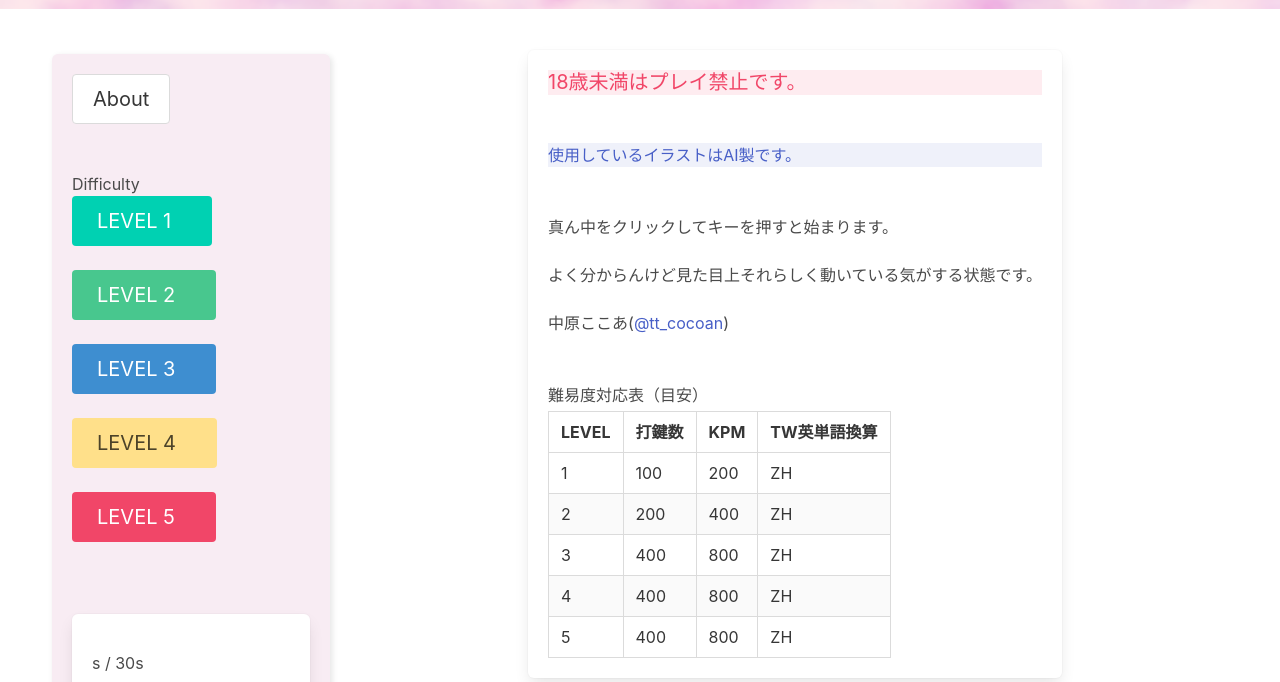
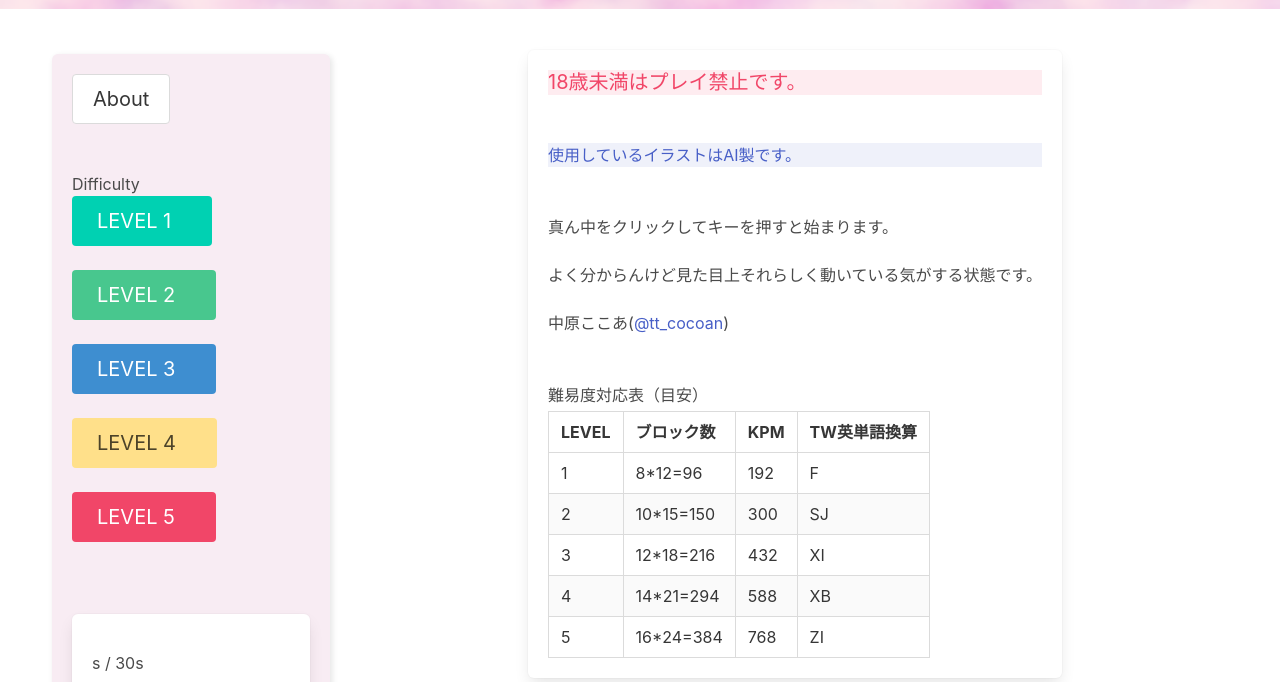
Before and after one commit to nakahara-c/datuityping, a plain HTML site: page index.html in a window 1280 px wide. Shown: the part 91-773 px from the top of the page. Drawn offline with nearby package versions, Linux system fonts and the light colour scheme; animation ran at ten frames a second; a web font is replaced by a local one.

Commit message:
難易度対応表

```diff
--- a/index.html
+++ b/index.html
@@ -86,7 +86,7 @@
 
             </div>
 
-            <div class="tile is-parent">
+            <div class="tile is-parent container">
 
                 <div id="area" class="is-relative mx-auto">
 
--- a/main.js
+++ b/main.js
@@ -29,7 +29,7 @@ function displayAbout () {
         <thead>
             <tr>
             <th>LEVEL</th>
-            <th>打鍵数</th>
+            <th>ブロック数</th>
             <th>KPM</th>
             <th>TW英単語換算</th>
             </tr>
@@ -37,33 +37,33 @@ function displayAbout () {
         <tbody>
             <tr>
             <td>1</td>
-            <td>100</td>
-            <td>200</td>
-            <td>ZH</td>
+            <td>8*12=96</td>
+            <td>192</td>
+            <td>F</td>
             </tr>
             <tr>
             <td>2</td>
-            <td>200</td>
-            <td>400</td>
-            <td>ZH</td>
+            <td>10*15=150</td>
+            <td>300</td>
+            <td>SJ</td>
             </tr>
             <tr>
             <td>3</td>
-            <td>400</td>
-            <td>800</td>
-            <td>ZH</td>
+            <td>12*18=216</td>
+            <td>432</td>
+            <td>XI</td>
             </tr>
             <tr>
             <td>4</td>
-            <td>400</td>
-            <td>800</td>
-            <td>ZH</td>
+            <td>14*21=294</td>
+            <td>588</td>
+            <td>XB</td>
             </tr>
             <tr>
             <td>5</td>
-            <td>400</td>
-            <td>800</td>
-            <td>ZH</td>
+            <td>16*24=384</td>
+            <td>768</td>
+            <td>ZI</td>
             </tr>
         </tbody>
     </table>
```
